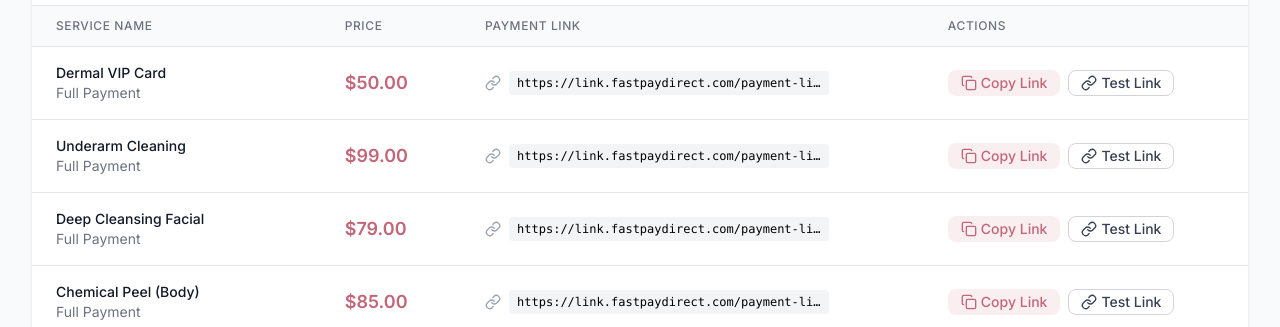
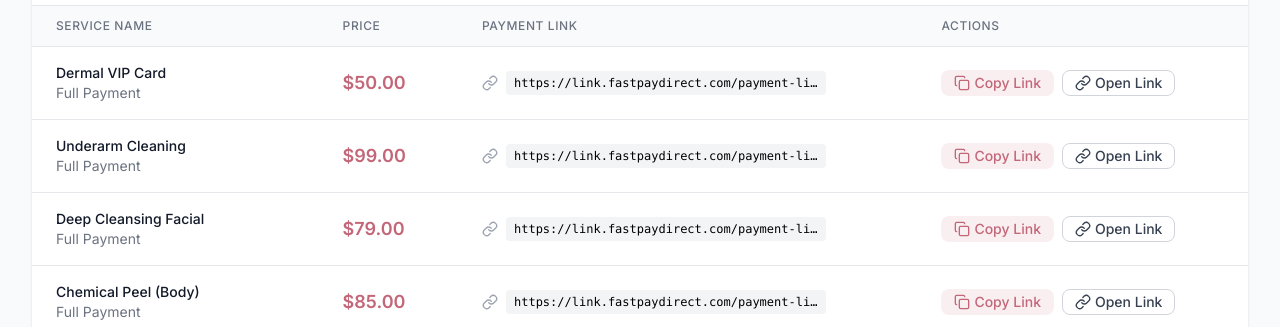
Before and after one commit to Ayy-man/spa-booking-v2, a Next.js app: page /admin/payment-links in a window 1280 px wide. Shown: the part 473-800 px from the top of the page. Built offline with nearby package versions, Linux system fonts and the light colour scheme.

Commit message:
Update payment links admin page

```diff
--- a/src/app/admin/payment-links/page.tsx
+++ b/src/app/admin/payment-links/page.tsx
@@ -200,7 +200,7 @@ export default function PaymentLinksPage() {
                         className="inline-flex items-center px-3 py-1 border border-gray-300 text-sm leading-4 font-medium rounded-md text-gray-700 bg-white hover:bg-gray-50"
                       >
                         <LinkIcon className="w-4 h-4 mr-1" />
-                        Test Link
+                        Open Link
                       </a>
                     </div>
                   </td>
```
